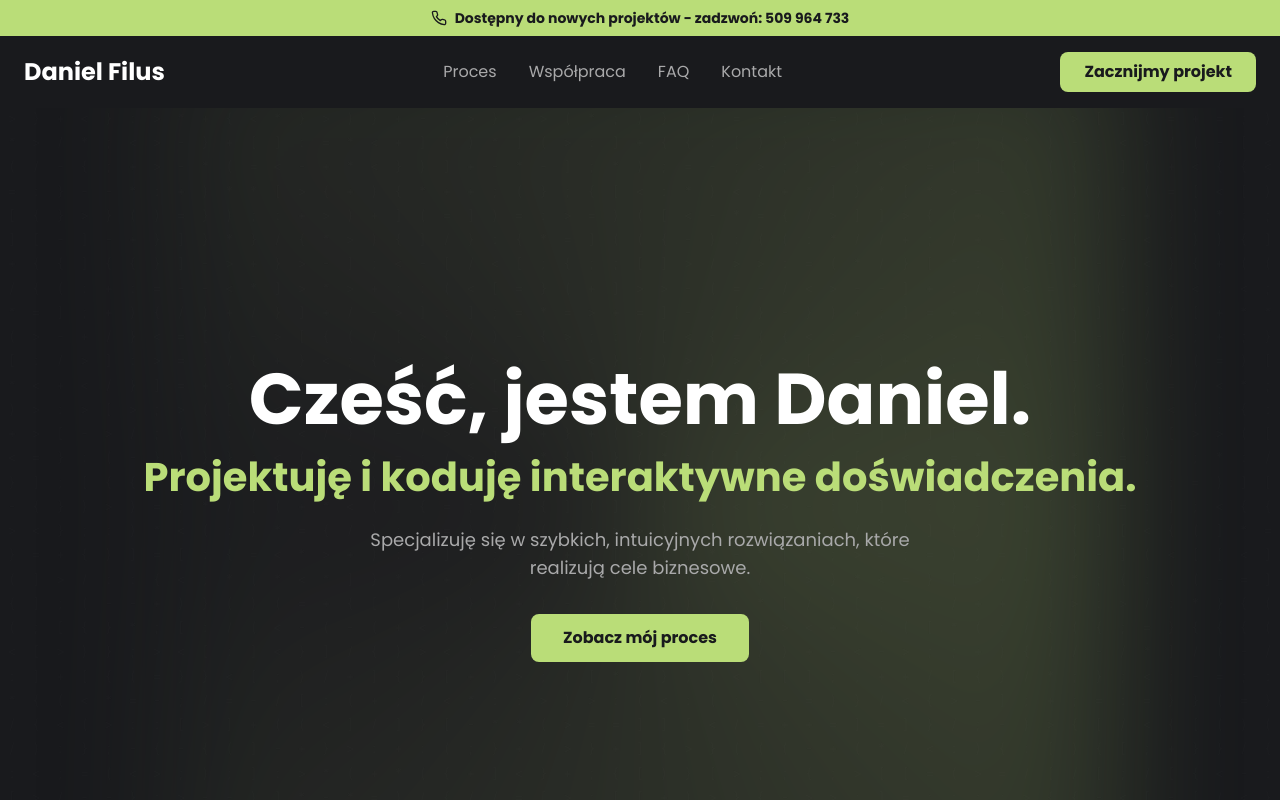
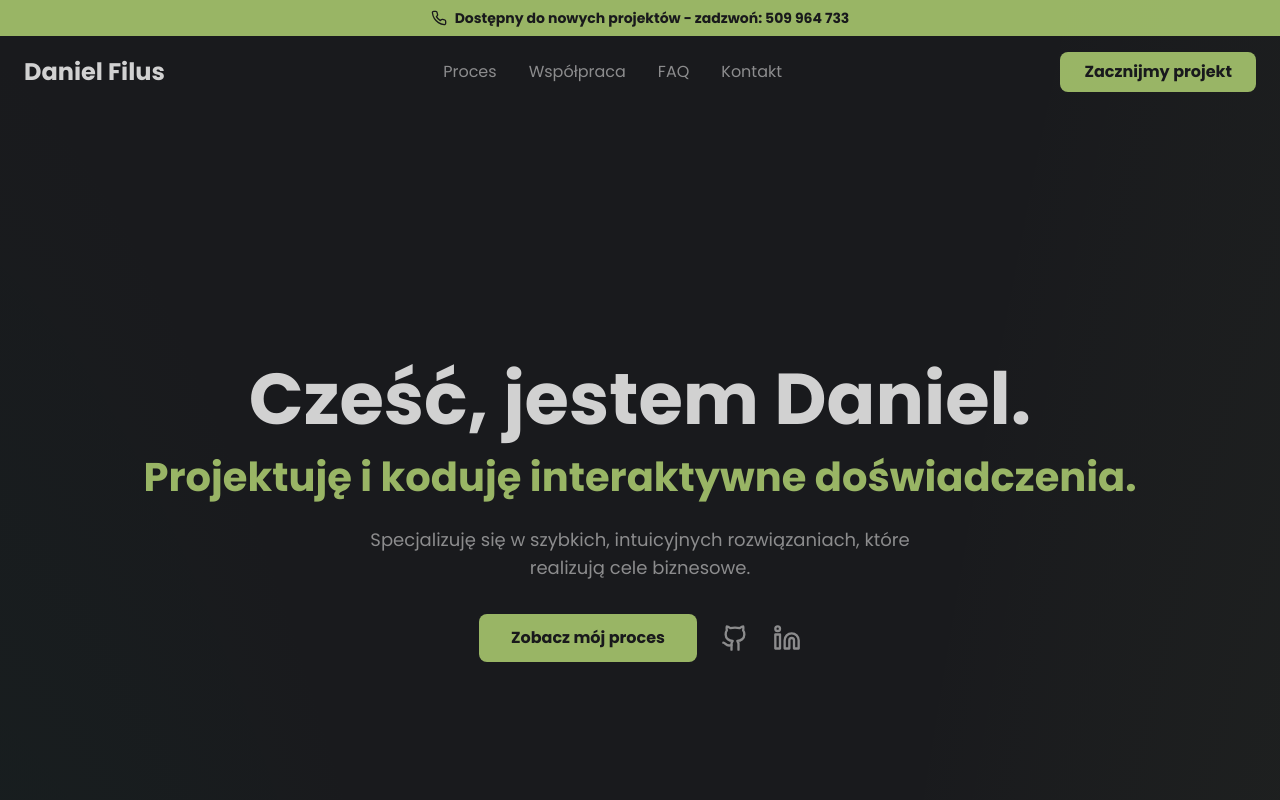
Before and after one commit to FilQ99/danielcilusweb, a Next.js app: page / in a window 1280 px wide. Shown: the top 800 px of the page. Built offline with nearby package versions, Linux system fonts and the light colour scheme.

Commit message:
fix: Implement final, globally animated background

```diff
--- a/src/app/globals.css
+++ b/src/app/globals.css
@@ -4,19 +4,15 @@
 @tailwind components;
 @tailwind utilities;
 
+/* === Warstwa 1: Style bazowe i dla formularzy (Twoje oryginalne style) === */
 @layer base {
-  /* Definiujemy wygląd wszystkich naszych pól formularza */
   .form-input, .form-select, .form-textarea {
     @apply w-full rounded-lg border-2 border-white/20 bg-bg-primary p-3 text-text-primary transition-all duration-200;
     @apply focus:border-accent focus:ring-2 focus:ring-accent/50 focus:outline-none;
   }
-
-  /* Specjalne style dla selectów - ukrywamy domyślną strzałkę */
   .form-select {
     @apply appearance-none;
   }
-
-  /* Style dla checkboxów - te są już poprawne */
   .form-checkbox {
     @apply appearance-none;
     @apply inline-block h-5 w-5 flex-shrink-0 rounded border-2 border-white/30 bg-bg-primary align-middle;
@@ -29,23 +25,40 @@
     background-repeat: no-repeat;
   }
 
-  /* ======================================================================== */
-  /* ===== OSTATECZNE ROZWIĄZANIE PROBLEMU Z AUTOCOMPLETION W CHROME ====== */
-  /* ======================================================================== */
-
-  /* 1. Definiujemy animację, która nic nie robi, ale "resetuje" style */
   @keyframes autofill {
     to {
       color: theme('colors.text-primary');
       background: theme('colors.bg-primary');
     }
   }
-
-  /* 2. Aplikujemy tę animację do pól z autouzupełnianiem */
   .form-input:-webkit-autofill {
-    /* Ustawiamy animację z bardzo długim opóźnieniem */
     animation-name: autofill;
     animation-fill-mode: both;
     transition: background-color 5000s ease-in-out 0s;
   }
 }
+
+/* === Warstwa 2: Niestandardowe komponenty (TUTAJ JEST NASZA POPRAWKA) === */
+@layer components {
+  .aurora-bg {
+    position: absolute;
+    top: 0;
+    left: 0;
+    right: 0;
+    bottom: 0;
+    background-image:
+      radial-gradient(ellipse 80% 50% at 50% -20%, theme('colors.accent/0.3'), transparent),
+      radial-gradient(ellipse 50% 80% at 20% 120%, #064e3b, transparent),
+      radial-gradient(ellipse 50% 80% at 90% 110%, theme('colors.accent/0.2'), transparent);
+    background-size: 200% 200%;
+    animation: aurora-animation 20s ease-in-out infinite;
+    opacity: 0.8; /* Zwiększona widoczność dla pewności */
+  }
+}
+
+/* Definicja animacji - teraz jest na zewnątrz warstw, co jest bezpieczniejsze */
+@keyframes aurora-animation {
+  0% { background-position: 50% 0%; }
+  50% { background-position: 50% 100%; }
+  100% { background-position: 50% 0%; }
+}
--- a/src/app/layout.tsx
+++ b/src/app/layout.tsx
@@ -4,7 +4,8 @@ import type { Metadata } from "next";
 import { Inter, Poppins } from "next/font/google";
 import "./globals.css";
 import ScrollProgressBar from "@/components/ScrollProgressBar";
-import BackgroundAurora from "@/components/BackgroundAurora";
+// Nie potrzebujemy już komponentu BackgroundAurora
+// import BackgroundAurora from "@/components/BackgroundAurora";
 
 const poppins = Poppins({
   subsets: ["latin"],
@@ -17,72 +18,12 @@ const inter = Inter({
   variable: "--font-secondary",
 });
 
-// === PROFESJONALNA KONFIGURACJA METADANYCH ===
 export const metadata: Metadata = {
-  // --- Podstawowe SEO ---
+  // ... Twoje metadane pozostają bez zmian ...
   title: "Daniel Filus | Senior Web Developer & Freelancer",
   description: "Projektuję i koduję nowoczesne, interaktywne strony internetowe, które przyciągają klientów i realizują cele biznesowe. Zobacz moje portfolio i proces współpracy.",
-  keywords: "web developer, freelancer, strony internetowe, Next.js, React, TypeScript, Opole, tworzenie stron",
-
-  // --- Autor i Prawa Autorskie ---
-  authors: [{ name: "Daniel Filus" }],
-  creator: "Daniel Filus",
-  publisher: "Daniel Filus",
-
-  // --- Ustawienia dla Robotów Wyszukiwarek ---
-  robots: {
-    index: true, // Pozwól na indeksowanie strony
-    follow: true, // Pozwól na śledzenie linków
-    googleBot: {
-      index: true,
-      follow: true,
-      'max-video-preview': -1,
-      'max-image-preview': 'large',
-      'max-snippet': -1,
-    },
-  },
-
-  // --- Open Graph (dla mediów społecznościowych) ---
-  openGraph: {
-    title: "Daniel Filus | Senior Web Developer & Freelancer",
-    description: "Tworzę interaktywne strony internetowe, które pomagają realizować cele biznesowe.",
-    url: "https://danielfilus.pl", // <-- WAŻNE: Podmień na swoją prawdziwą domenę!
-    siteName: "Daniel Filus - Portfolio",
-    images: [
-      {
-        url: "/og-image.png", // <-- Plik musi być w folderze /public
-        width: 1200,
-        height: 630,
-        alt: "Daniel Filus - Senior Web Developer Portfolio",
-      },
-    ],
-    locale: "pl_PL",
-    type: "website",
-  },
-
-  // --- Twitter Card (dla podglądów na Twitterze) ---
-  twitter: {
-    card: "summary_large_image",
-    title: "Daniel Filus | Senior Web Developer & Freelancer",
-    description: "Tworzę interaktywne strony internetowe, które pomagają realizować cele biznesowe.",
-    images: ["/og-image.png"], // <-- Używamy tego samego obrazka
-  },
-
-  // --- Favicon i Ikony ---
-  icons: {
-    icon: "/favicon.ico", // Plik w /public lub /app
-    shortcut: "/favicon-16x16.png", // Plik w /public
-    apple: "/apple-touch-icon.png", // Plik w /public
-  },
-
-  // --- Inne ważne tagi ---
-  metadataBase: new URL("https://danielfilus.pl"), // <-- WAŻNE: Podmień na swoją prawdziwą domenę!
-  alternates: {
-    canonical: "/", // Link kanoniczny do strony głównej
-  },
+  // ... reszta metadanych ...
 };
-// === KONIEC KONFIGURACJI METADANYCH ===
-
 
 export default function RootLayout({
   children,
@@ -91,12 +32,16 @@ export default function RootLayout({
 }>) {
   return (
     <html lang="pl" className="!scroll-smooth">
-      <body className={`${poppins.variable} ${inter.variable}`}>
+      {/*
+        === OSTATECZNA POPRAWKA ===
+        Dodajemy klasę `aurora-bg` BEZPOŚREDNIO do elementu <body>.
+        To jest najczystsze i najbardziej niezawodne rozwiązanie.
+      */}
+      <body
+        className={`${poppins.variable} ${inter.variable} bg-bg-primary font-sans text-text-primary relative overflow-x-hidden aurora-bg`}
+      >
         <ScrollProgressBar />
-        <div className="relative bg-bg-primary font-sans text-text-primary overflow-x-hidden">
-          <BackgroundAurora />
-          {children}
-        </div>
+        {children}
       </body>
     </html>
   );
--- a/src/components/BackgroundAurora.tsx
+++ b/src/components/BackgroundAurora.tsx
@@ -1,8 +1,16 @@
 // src/components/BackgroundAurora.tsx
+"use client";
+
+// Ten komponent tworzy dynamiczne, animowane tło "Aurora".
+// Jest w 100% oparty na CSS dla maksymalnej wydajności.
 export default function BackgroundAurora() {
   return (
-    <div className="absolute top-0 left-0 w-full h-full -z-10 overflow-hidden">
-        <div className="absolute top-0 left-1/2 w-[150%] h-[150%] -translate-x-1/2 -translate-y-1/2 bg-[radial-gradient(50%_50%_at_50%_50%,rgba(186,221,120,0.1)_0%,rgba(25,26,29,0)_100%)] animate-aurora"></div>
+    <div
+      // Używamy `aria-hidden` aby czytniki ekranu ignorowały ten dekoracyjny element
+      aria-hidden="true"
+      className="fixed left-0 top-0 -z-10 h-full w-full"
+    >
+      <div className="aurora-bg" />
     </div>
   );
 }
--- a/src/components/Hero.tsx
+++ b/src/components/Hero.tsx
@@ -1,22 +1,19 @@
 // src/components/Hero.tsx
 "use client";
 
-import { motion, useScroll, useTransform, Variants } from "framer-motion";
+import { motion, Variants } from "framer-motion";
 import { Github, Linkedin, ChevronDown } from "lucide-react";
-import InteractiveGrid from "./InteractiveGrid";
-import React, { useRef, useState } from "react";
+import React from "react";
 
-// Definicje animacji (bez zmian)
+// Definicje animacji
 const typingContainer: Variants = {
   hidden: {},
   visible: { transition: { staggerChildren: 0.04 } },
 };
-
 const typingLetter: Variants = {
   hidden: { opacity: 0 },
   visible: { opacity: 1 },
 };
-
 const itemVariants = {
   hidden: { opacity: 0, y: 20 },
   visible: {
@@ -29,50 +26,16 @@ const itemVariants = {
 export default function Hero() {
   const textToAnimateDesktop = "Projektuję i koduję interaktywne doświadczenia.";
   const staticTextMobile = "Tworzę nowoczesne strony internetowe.";
-
   const descriptionText = "Specjalizuję się w szybkich, intuicyjnych rozwiązaniach, które realizują cele biznesowe.";
-
-  const heroRef = useRef<HTMLElement>(null);
-  const { scrollYProgress } = useScroll({
-    target: heroRef,
-    offset: ["start start", "end start"],
-  });
-
-  // === ZMIANA #1: USUNIĘCIE ZMIENNEJ PARALAKSY ===
-  // const textY = useTransform(scrollYProgress, [0, 1], ["0%", "150%"]); // TA LINIA ZOSTAŁA USUNIĘTA
-
-  // Efekt zanikania tła pozostaje, bo jest elegancki i subtelny
-  const backgroundOpacity = useTransform(scrollYProgress, [0, 1], [1, 0]);
-
-  const [touchPosition, setTouchPosition] = useState({ x: -100, y: -100 });
-
-  const handleTouchMove = (event: React.TouchEvent<HTMLElement>) => {
-    const touch = event.touches[0];
-    setTouchPosition({ x: touch.clientX, y: touch.clientY });
-  };
-
-  const handleTouchEnd = () => {
-    setTouchPosition({ x: -100, y: -100 });
-  };
 
   return (
     <section
-      ref={heroRef}
       id="hero"
-      className="relative flex h-[100svh] flex-col items-center justify-center overflow-hidden bg-bg-primary text-center"
-      onTouchMove={handleTouchMove}
-      onTouchEnd={handleTouchEnd}
+      // Sekcja jest teraz przezroczysta, tło jest pod nią
+      className="relative flex h-[100svh] flex-col items-center justify-center overflow-hidden text-center"
     >
-      {/* Tła (bez zmian) */}
-      <motion.div className="absolute inset-0 z-0 hidden lg:block" style={{ opacity: backgroundOpacity }}><div className="absolute left-1/2 top-1/2 h-[120vh] w-[120vh] -translate-x-1/2 -translate-y-1/2"><div className="h-full w-full animate-spin bg-radar-soft-gradient opacity-20 blur-3xl" style={{ animationDuration: '15s' }} /></div><InteractiveGrid /></motion.div>
-      <motion.div className="absolute inset-0 z-0 block lg:hidden" style={{ opacity: backgroundOpacity, background: `radial-gradient(circle 250px at ${touchPosition.x}px ${touchPosition.y}px, rgba(186, 221, 120, 0.15), transparent)` }}><InteractiveGrid /></motion.div>
-
       {/* ===== WARSTWA TREŚCI ===== */}
-      <motion.div
-        // === ZMIANA #2: USUNIĘCIE STYLU PARALAKSY ===
-        // style={{ y: textY }} // TA WŁAŚCIWOŚĆ ZOSTAŁA USUNIĘTA
-        className="container relative z-10 mx-auto px-4"
-      >
+      <div className="container relative z-10 mx-auto px-4">
         <motion.div
           initial="hidden"
           animate="visible"
@@ -83,7 +46,6 @@ export default function Hero() {
               Cześć, jestem Daniel.
             </h1>
 
-            {/* Wersja Desktop: długa, z animacją */}
             <motion.h2
               className="mt-2 hidden text-[clamp(1.5rem,4vw,2.5rem)] font-bold text-accent leading-tight text-balance lg:block"
               variants={typingContainer}
@@ -95,7 +57,6 @@ export default function Hero() {
               ))}
             </motion.h2>
 
-            {/* Wersja Mobile: krótka, statyczna */}
             <h2 className="mt-2 block text-[clamp(1.4rem,6vw,1.8rem)] font-bold text-accent leading-tight text-balance lg:hidden">
               {staticTextMobile}
             </h2>
@@ -115,15 +76,20 @@ export default function Hero() {
             <a href="#process" className="inline-block w-full max-w-xs rounded-lg bg-accent px-8 py-3 font-bold text-bg-primary transition-transform duration-300 hover:scale-105 sm:w-auto">
               Zobacz mój proces
             </a>
-
+            <div className="flex items-center space-x-6">
+              <a href="https://github.com/FilQ99" target="_blank" rel="noopener noreferrer" aria-label="GitHub" className="text-text-secondary transition-colors hover:text-accent"><Github size={28} /></a>
+              <a href="https://linkedin.com/in/twoj-profil" target="_blank" rel="noopener noreferrer" aria-label="LinkedIn" className="text-text-secondary transition-colors hover:text-accent"><Linkedin size={28} /></a>
+            </div>
           </motion.div>
         </motion.div>
-      </motion.div>
+      </div>
 
-      {/* Wskaźnik scrollowania (bez zmian) */}
+      {/* Wskaźnik scrollowania */}
       <motion.div
+        initial={{ opacity: 0 }}
+        animate={{ opacity: 1 }}
+        transition={{ delay: 1.5, duration: 1 }}
         className="absolute bottom-10 left-1/2 z-10 -translate-x-1/2"
-        style={{ opacity: backgroundOpacity }}
       >
         <ChevronDown size={28} className="animate-bounce text-text-secondary" />
       </motion.div>
--- a/src/components/InteractiveGrid.tsx
+++ /dev/null
@@ -1,91 +0,0 @@
-// src/components/InteractiveGrid.tsx
-
-/*
-  =============================================================================
-  == KLUCZOWA ZMIANA ==
-  =============================================================================
-  Zmieniono `className="fixed inset-0 w-full h-full -z-10"` na `className="absolute inset-0 z-0"`.
-
-  DLACZEGO?
-  - `absolute` zamiast `fixed`: Sprawia, że siatka pozycjonuje się względem najbliższego
-    rodzica z `position: relative` (czyli naszej sekcji Hero), a nie względem
-    całego okna przeglądarki. Dzięki temu siatka staje się tłem *tylko dla Hero*.
-  - `z-0` zamiast `-z-10`: Ustawia siatkę jako bazową warstwę *wewnątrz* sekcji Hero.
-    Unikamy w ten sposób problemu chowania się siatki za tłem całej strony (`<body>`).
-*/
-
-"use client";
-
-import { motion } from 'framer-motion';
-import { useMemo, useState, useEffect } from 'react';
-
-const characters = ['{', '}', '[', ']', '(', ')', '/', '<', '>', '*', '=', '+', '-', ';', ':'];
-
-export default function InteractiveGrid() {
-  const [gridSize, setGridSize] = useState({ rows: 0, cols: 0 });
-  const [mousePosition, setMousePosition] = useState({ x: -200, y: -200 });
-
-  useEffect(() => {
-    const updateGridSize = () => {
-      const newCols = Math.floor(window.innerWidth / 24);
-      const newRows = Math.floor(window.innerHeight / 24);
-      setGridSize({ rows: newRows, cols: newCols });
-    };
-    updateGridSize();
-    window.addEventListener('resize', updateGridSize);
-    return () => window.removeEventListener('resize', updateGridSize);
-  }, []);
-
-  const grid = useMemo(() => {
-    if (gridSize.rows === 0 || gridSize.cols === 0) return [];
-    return Array.from({ length: gridSize.rows * gridSize.cols }, (_, i) => ({
-      id: i,
-      char: characters[Math.floor(Math.random() * characters.length)],
-    }));
-  }, [gridSize]);
-
-  const handleMouseMove = (e: React.MouseEvent<HTMLDivElement>) => {
-    setMousePosition({ x: e.clientX, y: e.clientY });
-  };
-
-  const handleMouseLeave = () => {
-    setMousePosition({ x: -200, y: -200 });
-  };
-
-  if (grid.length === 0) return null;
-
-  return (
-    <div
-      className="absolute inset-0 z-0" // ZMIENIONA LINIA
-      onMouseMove={handleMouseMove}
-      onMouseLeave={handleMouseLeave}
-    >
-      <div
-        className="grid w-full h-full"
-        style={{ gridTemplateColumns: `repeat(${gridSize.cols}, 1fr)` }}
-      >
-        {grid.map((item, i) => {
-          const row = Math.floor(i / gridSize.cols);
-          const col = i % gridSize.cols;
-          const distance = Math.sqrt(
-            Math.pow(col * 24 + 12 - mousePosition.x, 2) +
-            Math.pow(row * 24 + 12 - mousePosition.y, 2)
-          );
-          const opacity = Math.max(0.02, 0.5 - distance / 400);
-          const scale = Math.max(1, 1.2 - distance / 500);
-
-          return (
-            <motion.span
-              key={item.id}
-              className="font-mono text-sm text-center text-text-secondary"
-              animate={{ opacity, scale }}
-              transition={{ type: 'tween', ease: 'circOut', duration: 0.4 }}
-            >
-              {item.char}
-            </motion.span>
-          );
-        })}
-      </div>
-    </div>
-  );
-}
```
Also changed, not shown: src/components/PulsingBackground.tsx (added, +8 -0 lines).
